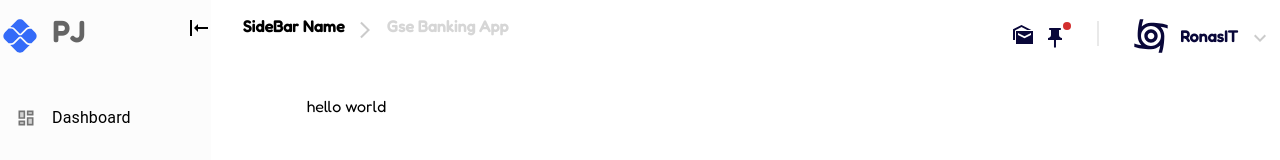
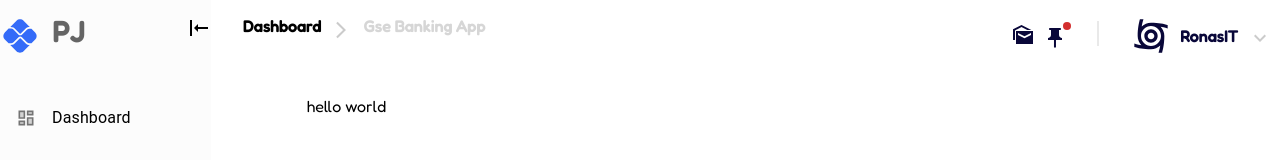
Before and after one commit to gloriaconcepto/sample-task-board, a React (Create React App) app: page / in a window 1280 px wide. Shown: the top 160 px of the page. Built offline with nearby package versions, Linux system fonts and the light colour scheme.

Commit message:
context api added

```diff
--- a/src/components/layout/Header.js
+++ b/src/components/layout/Header.js
@@ -1,12 +1,13 @@
-import React, { memo, useEffect, useState } from "react";
+import React, { memo, useEffect, useState, useContext } from "react";
 import CycloneIcon from "@mui/icons-material/Cyclone";
 import ExpandMoreIcon from "@mui/icons-material/ExpandMore";
 import Badge from "@mui/material/Badge";
 import PushPinIcon from "@mui/icons-material/PushPin";
 import MarkAsUnreadSharpIcon from "@mui/icons-material/MarkAsUnreadSharp";
 import ArrowForwardIosIcon from "@mui/icons-material/ArrowForwardIos";
-
+import { sideBarTitleContext } from "./index";
 const Headers = memo((props) => {
+    const { barTitle, setBarTitle } = useContext(sideBarTitleContext);
     const [invisible, setInvisible] = useState(false);
     useEffect(() => {}, []);
 
@@ -16,7 +17,7 @@ const Headers = memo((props) => {
                 <section className="header-container-items">
                     {" "}
                     <section className="header-container-sub-item" style={{ marginLeft: "2rem", fontWeight: "bold" }}>
-                        SideBar Name
+                        {barTitle}
                     </section>
                     <section className="header-container-sub-item header-container-arrow-left">
                         <ArrowForwardIosIcon sx={{ opacity: 0.2, fontSize: 20 }} />
--- a/src/components/layout/index.js
+++ b/src/components/layout/index.js
@@ -1,11 +1,16 @@
-import React, { memo, useEffect, useState } from "react";
+import React, { memo, useEffect, useState, createContext } from "react";
 import Sidebar from "./Sidebar";
 import Headers from "./Header";
 
+export const sideBarTitleContext = createContext({
+    barTitle: "",
+    setBarTitle: () => {},
+});
 const Layout = memo((props) => {
     useEffect(() => {}, []);
 
     return (
+        <sideBarTitleContext.Provider value={{ barTitle: "Dashboard" }}>
             <div className="layout-container">
                 <section className="side-bar-countainer">
                     <Sidebar />
@@ -14,6 +19,7 @@ const Layout = memo((props) => {
                     <Headers />
                 </section>
             </div>
+        </sideBarTitleContext.Provider>
     );
 });
 
```
Lines whose indentation alone changed are shown as unchanged.
